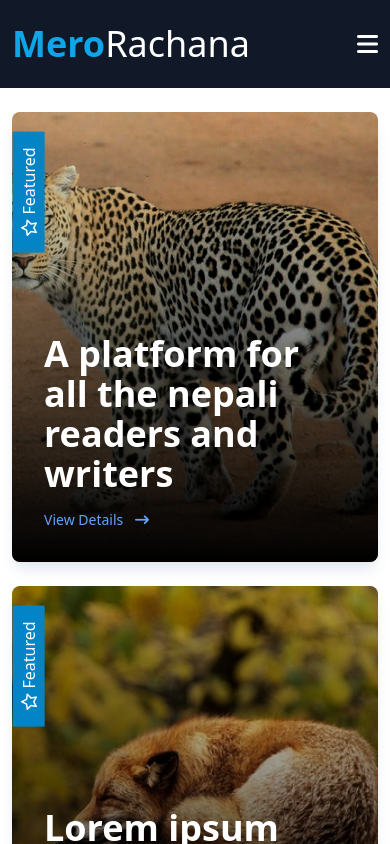
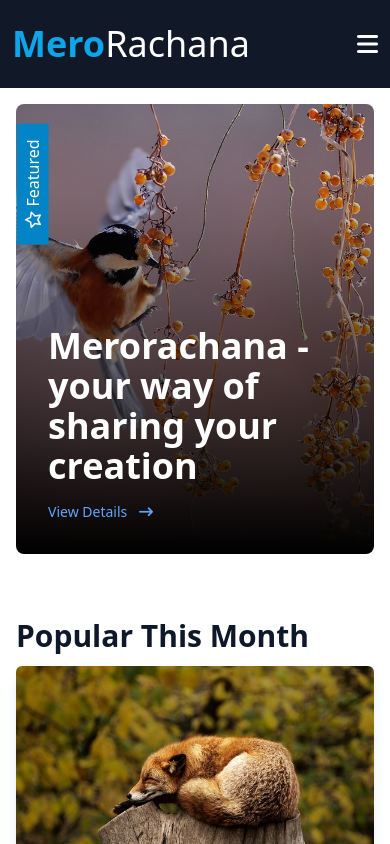
Before and after one commit to aeliyadevs/mero-rachana, a React (Vite) app: page / in a window 390 px wide. Shown: the top 844 px of the page. Built offline with nearby package versions, Linux system fonts and the light colour scheme.

Commit message:
use slick slider to make the featured post section a carousel

```diff
--- a/index.html
+++ b/index.html
@@ -23,6 +23,17 @@
       crossorigin="anonymous"
       referrerpolicy="no-referrer"
     />
+    <link
+      rel="stylesheet"
+      type="text/css"
+      charset="UTF-8"
+      href="https://cdnjs.cloudflare.com/ajax/libs/slick-carousel/1.6.0/slick.min.css"
+    />
+    <link
+      rel="stylesheet"
+      type="text/css"
+      href="https://cdnjs.cloudflare.com/ajax/libs/slick-carousel/1.6.0/slick-theme.min.css"
+    />
   </head>
   <body>
     <div
--- a/package.json
+++ b/package.json
@@ -12,11 +12,13 @@
   "dependencies": {
     "react": "^18.3.1",
     "react-dom": "^18.3.1",
-    "react-router-dom": "^6.24.1"
+    "react-router-dom": "^6.24.1",
+    "react-slick": "^0.30.2"
   },
   "devDependencies": {
     "@types/react": "^18.3.3",
     "@types/react-dom": "^18.3.0",
+    "@types/react-slick": "^0.23.13",
     "@typescript-eslint/eslint-plugin": "^7.13.1",
     "@typescript-eslint/parser": "^7.13.1",
     "@vitejs/plugin-react": "^4.3.1",
--- a/src/components/AuthorCard.tsx
+++ b/src/components/AuthorCard.tsx
@@ -17,13 +17,13 @@ const AuthorCard: React.FC<ComponentProps> = ({ author }) => {
           <img
             src={author.profileImage}
             alt=""
-            className="w-full h-40 object-cover"
+            className="w-full h-24 sm:h-40 object-cover"
           />
-          <div className="flex flex-col items-center -mt-16">
+          <div className="flex flex-col items-center -mt-10 sm:-mt-16">
             <img
               src={author.profileImage}
               alt={author.name}
-              className="w-28 h-28 object-cover rounded-full border-4 border-sky-400"
+              className="w-20 sm:w-28 h-20 sm:h-28 object-cover rounded-full border-4 border-sky-400"
             />
             <h3 className="font-bold text-lg">{author.name}</h3>
             <p>{author.category}</p>
--- a/src/components/FeaturedCardAlt.tsx
+++ b/src/components/FeaturedCardAlt.tsx
@@ -15,15 +15,15 @@ const FeaturedCardAlt: React.FC<ComponentProps> = ({ id }) => {
     return <>Missing post</>;
   }
   return (
-    <div className="rounded-lg shadow-lg shadow-slate-200 relative overflow-hidden">
-      <div className="absolute h-[450px]">
+    <div className="h-[450px] sm:h-[600px] relative overflow-hidden">
+      <div className="w-full h-full absolute">
         <img
           className="w-full h-full object-cover"
           src={thePost.featuredImage}
           alt=""
         />
       </div>
-      <div className="w-full h-[450px] p-8 relative bg-gradient-to-b from-transparent to-black text-white flex flex-col justify-end">
+      <div className="w-full h-full p-8 relative bg-gradient-to-b from-transparent to-black text-white flex flex-col justify-end">
         <div className="w-max bg-sky-600 mb-2 px-4 py-1 absolute top-16 -left-11 -rotate-90">
           <i className="fa-regular fa-star"></i> Featured
         </div>
--- a/src/data/defaultPosts.json
+++ b/src/data/defaultPosts.json
@@ -22,7 +22,7 @@
       "postCategory": "Uncategorized",
       "createdAt": "2024-07-09",
       "author": 2,
-      "featured": false
+      "featured": true
     },
     {
       "postId": 3,
@@ -46,7 +46,7 @@
       "postCategory": "Uncategorized",
       "createdAt": "2024-07-09",
       "author": 2,
-      "featured": false
+      "featured": true
     },
     {
       "postId": 5,
--- a/src/pages/Home/index.tsx
+++ b/src/pages/Home/index.tsx
@@ -1,14 +1,33 @@
 import { getFeaturedPost } from "../../utils/GetData";
 import HeadingTwo from "../../components/ul/HeadingTwo";
 import AuthorCard from "../../components/AuthorCard";
-
 import { authors } from "../../data/defaultPosts.json";
 import CardAlt from "../../components/CardAlt";
 import FeaturedCardAlt from "../../components/FeaturedCardAlt";
 import PrimaryButton from "../../components/ul/PrimaryButton";
+import Slider from "react-slick";
 
 const Home = () => {
   const featuredPosts = getFeaturedPost();
+  var settings = {
+    dots: false,
+    infinite: true,
+    autoplay: true,
+    speed: 500,
+    slidesToShow: 2,
+    slidesToScroll: 1,
+    responsive: [
+      {
+        breakpoint: 1024,
+        settings: {
+          slidesToShow: 1,
+          slidesToScroll: 1,
+          infinite: true,
+          bots: true,
+        },
+      },
+    ],
+  };
   return (
     <>
       {/* <section className="w-9/12 mx-auto my-12 rounded-md flex gap-6">
@@ -37,12 +56,14 @@ const Home = () => {
           </Link>
         </div>
       </section> */}
-      <section className="sm:w-11/12 lg:w-9/12 mx-auto my-6 sm:my-16 grid md:grid-cols-2 gap-6 px-3">
-        {featuredPosts.map((featuredPost, index) => (
-          <FeaturedCardAlt key={index} id={featuredPost.postId} />
-        ))}
+      <section className="sm:w-11/12 lg:w-9/12 m-4 sm:mx-auto rounded-lg overflow-hidden">
+        <Slider {...settings}>
+          {featuredPosts.map((featuredPost, index) => (
+            <FeaturedCardAlt key={index} id={featuredPost.postId} />
+          ))}
+        </Slider>
       </section>
-      <section className="sm:w-11/12 lg:w-9/12 mx-auto my-16 px-3">
+      <section className="sm:w-11/12 lg:w-9/12 mx-4 sm:mx-auto my-16">
         <HeadingTwo heading="Popular this month" />
         <div className="grid sm:grid-cols-2 xl:grid-cols-3 gap-6">
           <CardAlt id={1} />
@@ -51,15 +72,15 @@ const Home = () => {
           {/* <CardAlt id={4} /> */}
         </div>
       </section>
-      <section className="sm:w-11/12 lg:w-9/12 mx-auto my-16 px-3">
+      <section className="sm:w-11/12 lg:w-9/12 mx-4 sm:mx-auto my-16">
         <HeadingTwo heading="Top Writers" />
-        <div className="grid sm:grid-cols-2 lg:grid-cols-4 gap-6">
+        <div className="grid grid-cols-2 lg:grid-cols-4 gap-4 sm:gap-6">
           {authors.map((author, index) => (
             <AuthorCard key={index} author={author} />
           ))}
         </div>
       </section>
-      <section className="sm:w-11/12 lg:w-9/12 mx-auto my-16 px-3">
+      <section className="sm:w-11/12 lg:w-9/12 mx-4 sm:mx-auto my-16">
         <HeadingTwo heading="Latest poems" />
         <div className="grid sm:grid-cols-2 xl:grid-cols-3 gap-6">
           <CardAlt id={1} />
@@ -67,7 +88,7 @@ const Home = () => {
           <CardAlt id={3} />
         </div>
       </section>
-      <section className="sm:w-11/12 lg:w-9/12 mx-auto my-16 px-3">
+      <section className="sm:w-11/12 lg:w-9/12 mx-4 sm:mx-auto my-16">
         <HeadingTwo heading="Latest thoughts" />
         <div className="grid sm:grid-cols-2 xl:grid-cols-3 gap-6">
           <CardAlt id={1} />
@@ -75,7 +96,7 @@ const Home = () => {
           <CardAlt id={3} />
         </div>
       </section>
-      <section className="sm:w-11/12 lg:w-9/12 mx-auto my-16 px-3">
+      <section className="sm:w-11/12 lg:w-9/12 mx-4 sm:mx-auto my-16">
         <HeadingTwo heading="Latest stories" />
         <div className="grid sm:grid-cols-2 xl:grid-cols-3 gap-6">
           <CardAlt id={1} />
@@ -83,31 +104,31 @@ const Home = () => {
           <CardAlt id={3} />
         </div>
       </section>
-      <section className="sm:w-11/12 lg:w-9/12 mx-auto my-16 px-3">
+      <section className="sm:w-11/12 lg:w-9/12 mx-4 sm:mx-auto my-16">
         <HeadingTwo heading="Book Reviews" />
         <div className="grid grid-cols-2 xl:grid-cols-4 gap-6">
-          <div className="bg-gray-200">
+          <div className="rounded-md overflow-hidden">
             <img
               src="https://venngage-wordpress.s3.amazonaws.com/uploads/2019/12/Digital-Marketing-Meet-Up-Event-Poster-DesignTemplate.jpg"
               alt=""
               className="w-full"
             />
           </div>
-          <div className="bg-gray-200">
+          <div className="rounded-md overflow-hidden">
             <img
               src="https://venngage-wordpress.s3.amazonaws.com/uploads/2019/12/Digital-Marketing-Meet-Up-Event-Poster-DesignTemplate.jpg"
               alt=""
               className="w-full"
             />
           </div>
-          <div className="bg-gray-200">
+          <div className="rounded-md overflow-hidden">
             <img
               src="https://venngage-wordpress.s3.amazonaws.com/uploads/2019/12/Digital-Marketing-Meet-Up-Event-Poster-DesignTemplate.jpg"
               alt=""
               className="w-full"
             />
           </div>
-          <div className="bg-gray-200">
+          <div className="rounded-md overflow-hidden">
             <img
               src="https://venngage-wordpress.s3.amazonaws.com/uploads/2019/12/Digital-Marketing-Meet-Up-Event-Poster-DesignTemplate.jpg"
               alt=""
@@ -117,7 +138,7 @@ const Home = () => {
         </div>
       </section>
       <section className="bg-sky-500 w-full">
-        <div className="sm:w-11/12 lg:w-9/12 mx-auto p-6 lg:p-12 text-white text-center flex flex-col items-center">
+        <div className="sm:w-11/12 lg:w-7/12 mx-4 sm:mx-auto p-6 lg:p-12 text-white text-center flex flex-col items-center">
           <h2 className="text-4xl md:text-6xl font-bold mb-6">
             Discover A World Of Stories
           </h2>
```
Also changed, not shown: 1 other file (tests, documents, lock files or other folders).
